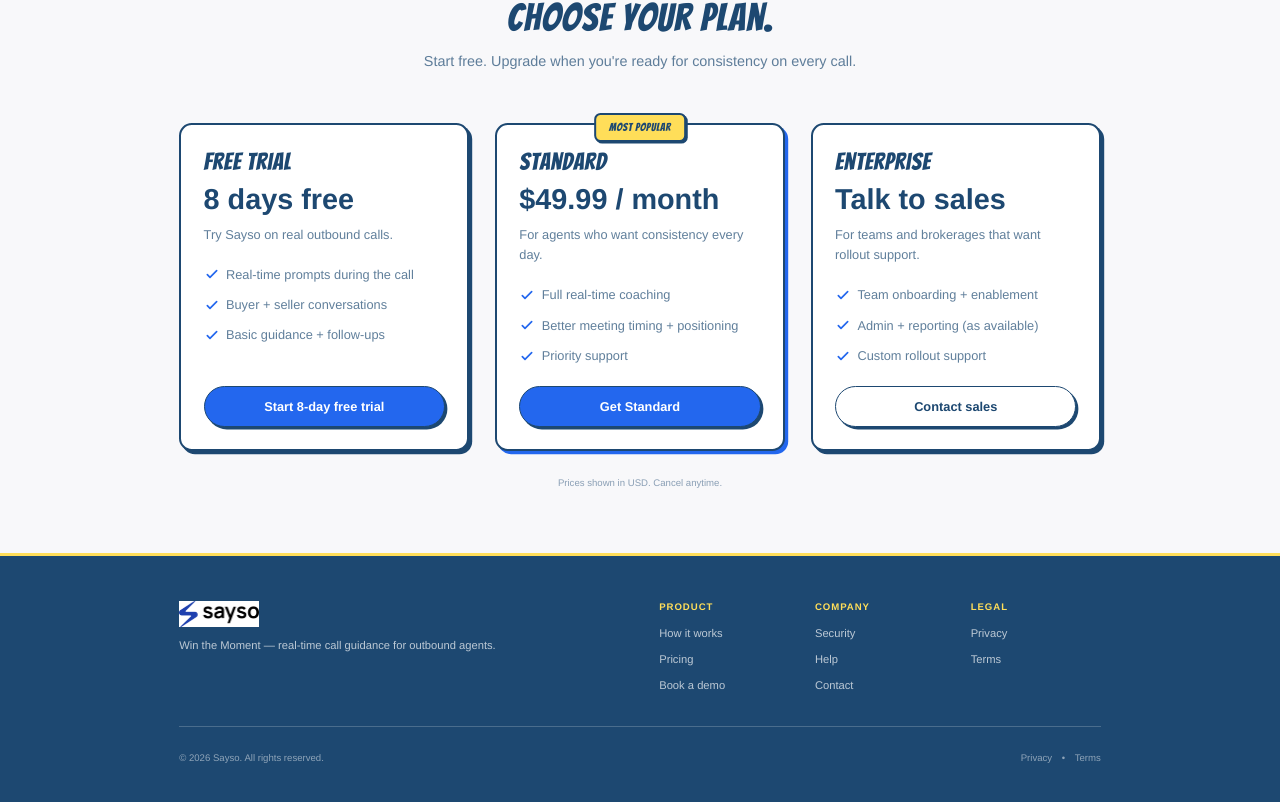
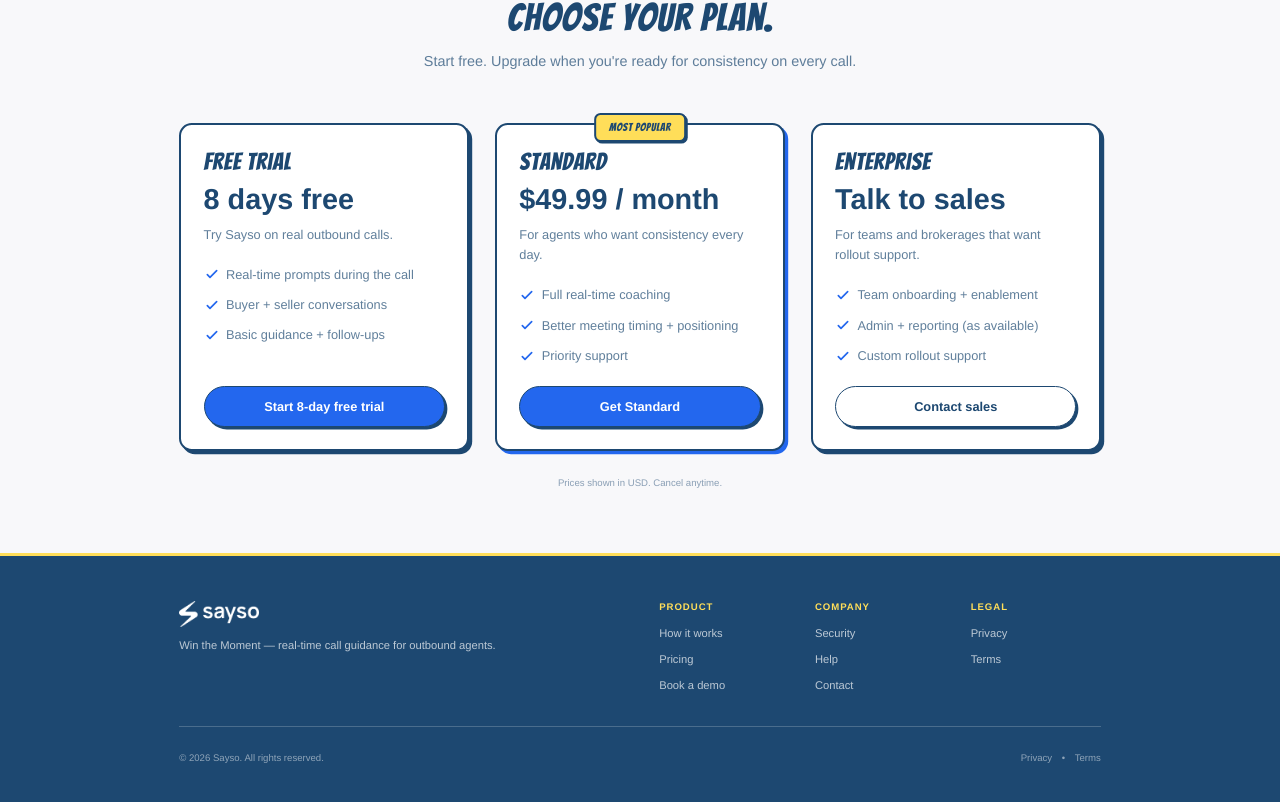
Before and after one commit to JackD4321/sayso_landing_page, a Next.js app: page /v2 in a window 1280 px wide. Shown: the part 1720-2522 px from the top of the page. Built offline with nearby package versions, Linux system fonts and the light colour scheme.

Commit message:
sayso footer logo changed

```diff
--- a/components/landing-v2/FooterV2.tsx
+++ b/components/landing-v2/FooterV2.tsx
@@ -10,7 +10,7 @@ export function FooterV2() {
               className="flex items-center gap-2 text-white font-bold text-lg md:text-xl hover:opacity-80 transition-opacity focus:outline-none focus:ring-2 focus:ring-[#FFDE59] focus:ring-offset-2 focus:ring-offset-[#1D4871] rounded-lg px-2 -ml-2 w-fit"
               aria-label="Sayso home"
             >
-              <img src="/logo-pos-horizontal.png" alt="Sayso" className="h-8" />
+              <img src="/logo-neg-transparent-horizontal.png" alt="Sayso" className="h-8" />
             </a>
             <p className="text-sm text-white/70 leading-relaxed max-w-md">
               Win the Moment — real-time call guidance for outbound agents.
--- a/components/landing-v3/FooterV3.tsx
+++ b/components/landing-v3/FooterV3.tsx
@@ -10,7 +10,7 @@ export function FooterV3() {
               className="flex items-center gap-2 text-white font-bold text-lg md:text-xl hover:opacity-80 transition-opacity focus:outline-none focus:ring-2 focus:ring-[#FFDE59] focus:ring-offset-2 focus:ring-offset-[#1D4871] rounded-lg px-2 -ml-2 w-fit"
               aria-label="Sayso home"
             >
-              <img src="/logo-pos-horizontal.png" alt="Sayso" className="h-8" />
+              <img src="/logo-neg-transparent-horizontal.png" alt="Sayso" className="h-8" />
             </a>
             <p className="text-sm text-white/70 leading-relaxed max-w-md">
               Win the Moment — real-time call guidance for outbound agents.
```
